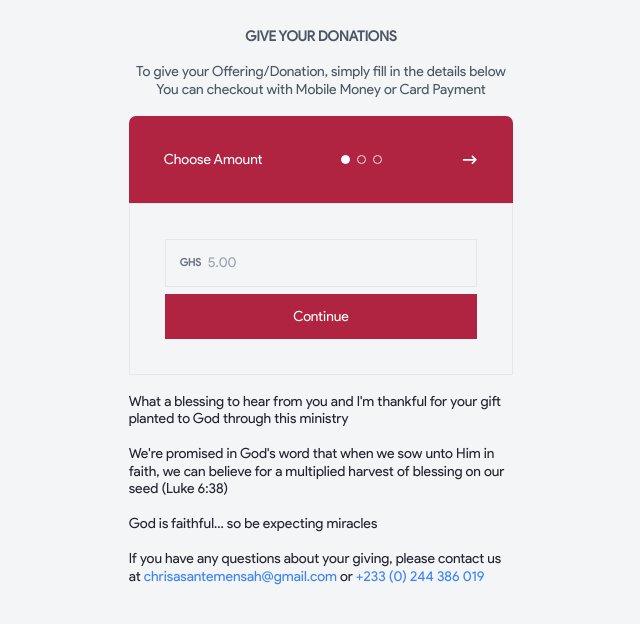
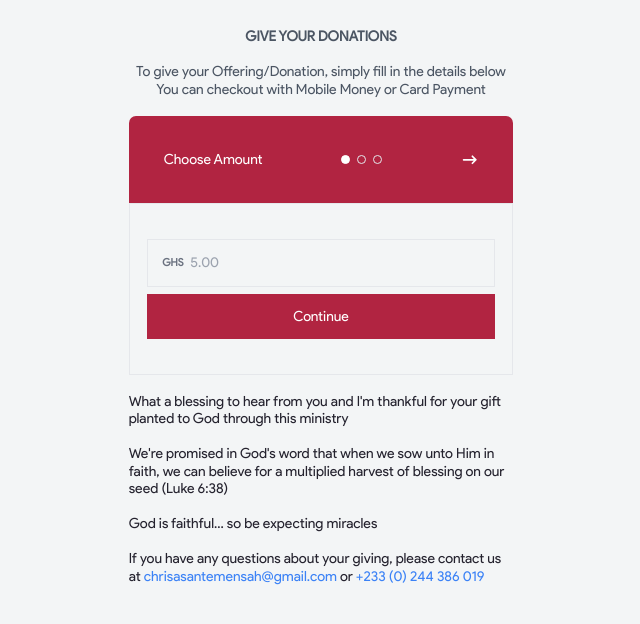
Before and after one commit to mnnlthmpsn/pama_react, a React (Create React App) app: page /give in a window 1280 px wide. Shown: the top 624 px of the page, without its empty margins (319-959 px from the left). Built offline with nearby package versions, Linux system fonts and the light colour scheme.

Commit message:
padding around form

```diff
--- a/src/pages/give.js
+++ b/src/pages/give.js
@@ -86,7 +86,7 @@ const Give = () => {
                 </div>
             </div>
 
-            <div className='h-auto p-10 w-full border'>
+            <div className='h-auto py-10 px-5 w-full border'>
                 {currentStep === 1 && (<Step1 setCurrentStep={setCurrentStep}/>)}
                 {currentStep === 2 && (<Step2 setCurrentStep={setCurrentStep} />)}
                 {currentStep === 3 && (<Step3 paymentType={paymentType} makePayment={ makePayment } />)}
```
